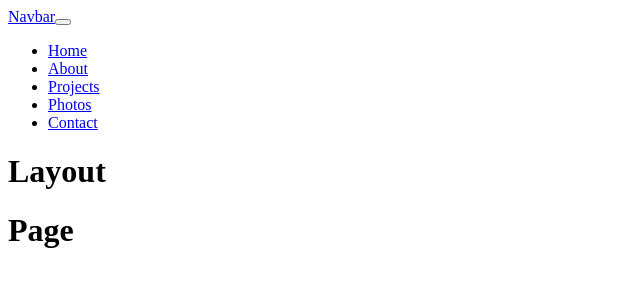
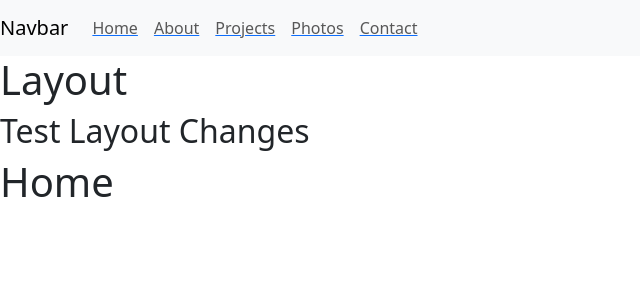
Before and after one commit to esvin2661/Developer-Portfolio-, a Next.js app in the folder esvin-portfolio/: page / in a window 1280 px wide. Shown: the top 300 px of the page, without its empty margins (0-640 px from the left). Built offline with nearby package versions, Linux system fonts and the light colour scheme.

Commit message:
worked on nav component

```diff
--- a/esvin-portfolio/src/app/contact/page.tsx
+++ b/esvin-portfolio/src/app/contact/page.tsx
@@ -1,3 +1,6 @@
+import 'bootstrap/dist/css/bootstrap.min.css';
+
+
 export default function Contact(){
     return <main>
       <h1>Contacts</h1>
--- a/esvin-portfolio/src/app/layout.tsx
+++ b/esvin-portfolio/src/app/layout.tsx
@@ -10,6 +10,7 @@ export default function RootLayout({
     <div>
       <Navbar />
       <h1>Layout</h1>
+      <h2>Test Layout Changes</h2>
       {children}
     </div>
   );
--- a/esvin-portfolio/src/app/page.tsx
+++ b/esvin-portfolio/src/app/page.tsx
@@ -1,8 +1,10 @@
 import React from 'react';
+import 'bootstrap/dist/css/bootstrap.min.css';
+
 
 
 export default function page() {
   return <main>
-    <h1>Page</h1>
+    <h1>Home</h1>
   </main>;
 }
--- a/esvin-portfolio/src/app/photos/page.tsx
+++ b/esvin-portfolio/src/app/photos/page.tsx
@@ -1,3 +1,5 @@
+import 'bootstrap/dist/css/bootstrap.min.css';
+
 export default function Photos(){
     return <main>
       <h1>Photos</h1>
--- a/esvin-portfolio/src/app/projects/page.tsx
+++ b/esvin-portfolio/src/app/projects/page.tsx
@@ -1,3 +1,6 @@
+import 'bootstrap/dist/css/bootstrap.min.css';
+
+
 export default function Projects(){
 return <main>
   <h1>Projects</h1>
--- /dev/null
+++ b/package.json
@@ -0,0 +1,5 @@
+{
+  "dependencies": {
+    "bootstrap": "^5.3.0"
+  }
+}
```
Also changed, not shown: esvin-portfolio/src/app/components/Navbar.tsx (+3 -5 lines), 1 other file (tests, documents, lock files or other folders).
